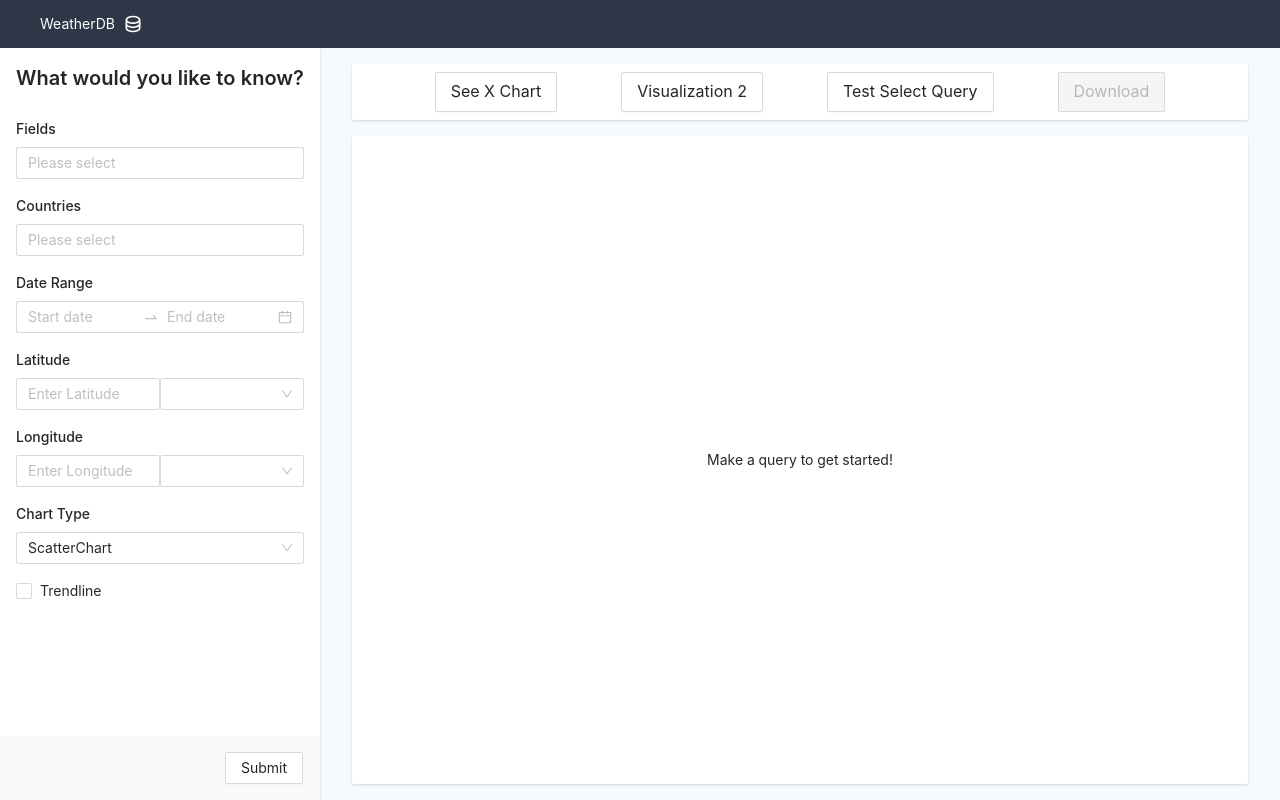
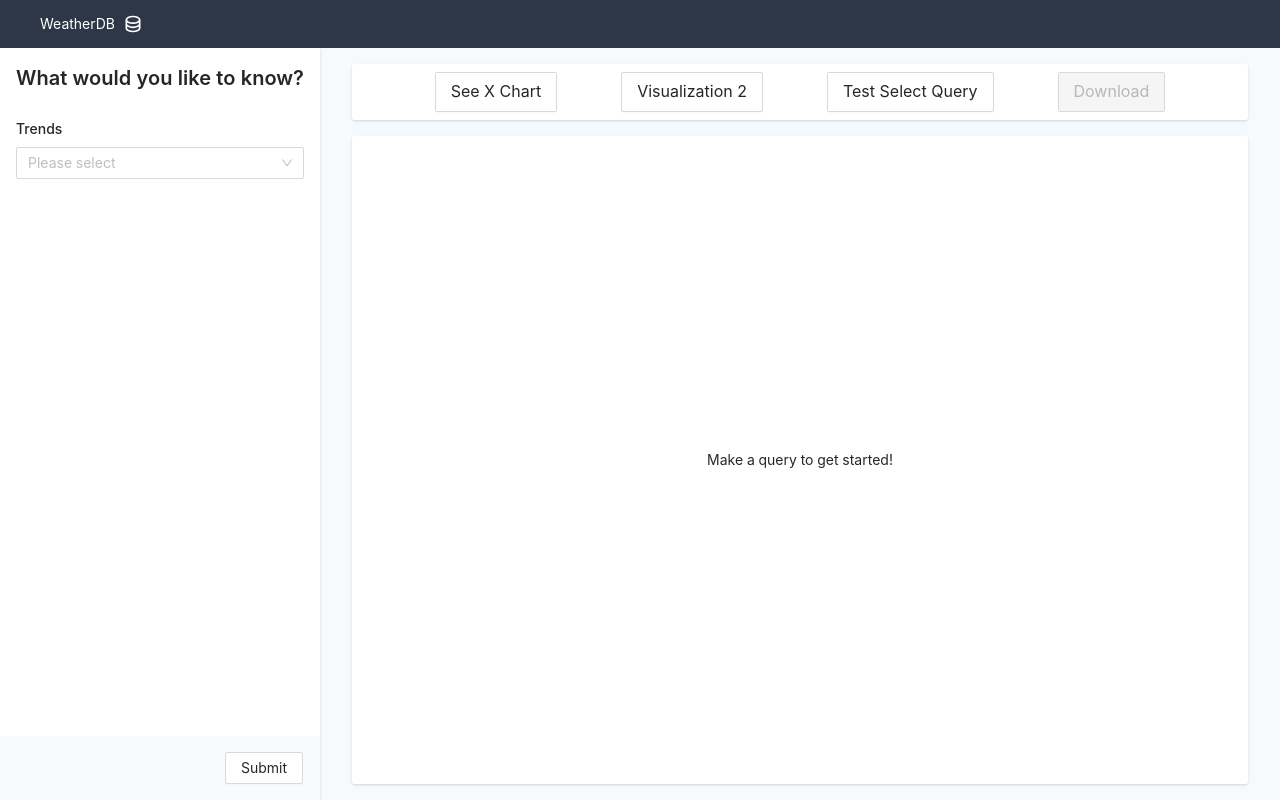
Before and after one commit to georgekolasa/weatherdb, a React (Create React App) app in the folder frontend/: page /query in a window 1280 px wide. Built offline with nearby package versions, Linux system fonts and the light colour scheme.

Commit message:
Changed query builder to a dropdown, added shell for hardcoded queries/chart configs in constants

```diff
--- a/frontend/src/components/QueryBuilder/QueryForm.js
+++ b/frontend/src/components/QueryBuilder/QueryForm.js
@@ -1,22 +1,14 @@
 import React from 'react';
-import { Select, Input, Form, Space, DatePicker, Checkbox } from 'antd';
+import { Select, Form, Space} from 'antd';
 import { useStore } from '../../stores';
-import { CHART_TYPES, dbFields, countries } from '../../util/constants';
+import { trendQueries, chartConfigs, trendNames } from '../../util/constants';
 import shallow from 'zustand/shallow';
 import './styles/Form.css';
 
-const { RangePicker } = DatePicker;
-
-const { Option } = Select;
-
-const fakeDatabaseColOptions = Array.from({ length: 5 }, (_, index) => (
-  <Option key={String(index)}>{index}</Option>
-));
-
 export default function QueryForm() {
-  const { chartOptions, chartConfig } = useStore(
+  const { chartOptions, chartType } = useStore(
     (state) => ({
-      chartConfig: state.chartConfig,
+      chartType: state.chartType,
       chartOptions: state.chartOptions,
     }),
     shallow
@@ -25,94 +17,20 @@ export default function QueryForm() {
   function onSubmit(data) {
     console.log(data);
   }
-  function toggleTrendline() {
-    // TODO: implement me
-  }
-  function testDateChange(range) {
-    if (range && Array.isArray(range)) {
-      const from = range[0].format('YYYY-MM-DD');
-      const to = range[1].format('YYYY-MM-DD');
 
-      console.log(`${from}-${to}`);
-      // TODO: STORE IN STATE OR JUST PUT SOMEWHERE TO BUILD QUERY
-    } else {
-      // RESET STATE FOR DATES
-    }
-  }
-
-  //TODO: set chart options in state based on input
-  // create query based on input
+  //TODO: set query and chart options in state based on input
 
   return (
     <Form style={{ paddingTop: '1rem' }} onSubmit={onSubmit}>
       <Space direction="vertical" size="middle" style={{ width: '100%' }}>
         <div>
-          <h4>Fields</h4>
+          <h4>Trends</h4>
           <Select
-            mode="multiple"
-            // allowClear
             style={{ width: '100%' }}
             placeholder="Please select"
-            // value = {}
-            options={dbFields}
-          >
-            {fakeDatabaseColOptions}
-          </Select>
-        </div>
-        <div>
-          <h4>Countries</h4>
-          <Select
-            mode="multiple"
-            // allowClear
-            style={{ width: '100%' }}
-            placeholder="Please select"
-            // value = {}
-            options={countries}
+            options={trendNames}
           >
           </Select>
-        </div>
-        <div>
-          <h4>Date Range</h4>
-          <RangePicker onChange={testDateChange} />
-        </div>
-        <Input.Group>
-          <div>
-            <h4>Latitude</h4>
-            <Select style={{width: '50%'}}>
-              <Option value='lessThan'>Less than</Option>
-              <Option value='greaterThan'>Greater than</Option>
-            </Select>
-            <Input style={{width: '50%'}} placeholder='Enter Latitude'/>
-          </div>
-        </Input.Group>
-        <Input.Group>
-          <div>
-            <h4>Longitude</h4>
-            <Select style={{width: '50%'}}>
-              <Option value='lessThan'>Less than</Option>
-              <Option value='greaterThan'>Greater than</Option>
-            </Select>
-            <Input style={{width: '50%'}} placeholder='Enter Longitude'/>
-          </div>
-        </Input.Group>
-        <div>
-          <h4>Chart Type</h4>
-          <Select
-            style={{ width: '100%' }}
-            options={Object.keys(CHART_TYPES).map((key) => {
-              return { label: CHART_TYPES[key], value: CHART_TYPES[key] };
-            })}
-            name="Chart Type"
-            value={chartConfig.chartType}
-          />
-        </div>
-
-        <div>
-          <Checkbox
-            name = "Trendline"
-            onChange={toggleTrendline}>
-              Trendline
-          </Checkbox>
         </div>
       </Space>
     </Form>
--- a/frontend/src/components/Visualization/Visualization.js
+++ b/frontend/src/components/Visualization/Visualization.js
@@ -7,17 +7,15 @@ import './Visualization.css';
 import CenteredDiv from '../CenteredDiv';
 
 export default function Visualization() {
-  const { data, loading, chartConfig, chartOptions } = useStore(
+  const { data, loading, chartType, chartOptions } = useStore(
     (state) => ({
       data: state.queryData,
       loading: state.loading,
-      chartConfig: state.chartConfig,
+      chartType: state.chartType,
       chartOptions: state.chartOptions,
     }),
     shallow
   );
-
-  const { chartType } = chartConfig;
 
   return (
     <div className="preview-layout">
--- a/frontend/src/stores/index.js
+++ b/frontend/src/stores/index.js
@@ -13,16 +13,14 @@ export const useStore = create((set) => ({
   AND EXTRACT (YEAR FROM DATE_TAKEN) > 1974
   GROUP BY EXTRACT (YEAR FROM DATE_TAKEN)
   ORDER BY EXTRACT (YEAR FROM DATE_TAKEN)`,
+  chartType: 'ScatterChart',
   loading: false,
   chartOptions: {
     title: 'Average Daily Temperatures in the United Kingdom, 1975 - Present',
-    hAxis: { title: 'Year', minValue: 1975},
+    hAxis: { format: '####', title: 'Year', minValue: 1975},
     vAxis: { title: 'Temperature (0.1 C)' },
-    trendlines: { 0: {}, color: 'orange' },
+    trendlines: { 0: {type: 'linear', color: 'orange'} },
     legend: 'none',
-  },
-  chartConfig: {
-    chartType: 'ScatterChart',
   },
 
   // END STORE VARIABLES
--- a/frontend/src/util/constants.js
+++ b/frontend/src/util/constants.js
@@ -1,3 +1,68 @@
+export const trendQueries = {
+  TREND1: ``,
+  TREND2: ``,
+  TREND3: ``,
+  TREND4: ``,
+  TREND5: ``,
+  TREND6: ``,
+  TEST_TREND:
+  `SELECT EXTRACT(YEAR FROM DATE_TAKEN),
+  ROUND(AVG(VALUE),2) FROM GARMON.READING
+  INNER JOIN GARMON.STATION USING(STATION_ID)
+  WHERE ELEMENT='TAVG' AND COUNTRY='UK'
+  AND EXTRACT (YEAR FROM DATE_TAKEN) > 1974
+  GROUP BY EXTRACT (YEAR FROM DATE_TAKEN)
+  ORDER BY EXTRACT (YEAR FROM DATE_TAKEN)`
+}
+
+export const chartConfigs = {
+  TREND1: {chartType: '', chartOptions: {
+
+  }
+},
+  TREND2: {chartType: '', chartOptions: {
+
+  }
+},
+  TREND3: {chartType: '', chartOptions: {
+
+  }
+},
+  TREND4: {chartType: '', chartOptions: {
+
+  }
+},
+  TREND5: {chartType: '', chartOptions: {
+
+  }
+},
+  TREND6: {chartType: '', chartOptions: {
+
+  }
+},
+  TEST_TREND: {chartType: 'ScatterChart', chartOptions: {
+    title: 'Average Daily Temperatures in the United Kingdom, 1975 - Present',
+    hAxis: { format: '####', title: 'Year', minValue: 1975},
+    vAxis: { title: 'Temperature (0.1 C)' },
+    trendlines: { 0: {type: 'linear', color: 'orange'} },
+    legend: 'none',
+  }
+}
+}
+
+export const trendNames = [
+  { label: 'Trend 1 name', value: 'TREND1'},
+  { label: 'Trend 2 name', value: 'TREND2'},
+  { label: 'Trend 3 name', value: 'TREND3'},
+  { label: 'Trend 4 name', value: 'TREND4'},
+  { label: 'Trend 5 name', value: 'TREND5'},
+  { label: 'Trend 6 name', value: 'TREND6'},
+  { label: 'Average daily temperatures in the United Kingdom', value: 'TEST_TREND'},
+]
+
+// Do we need anything below this? Queries and chart options will already be pre-selected. Leaving it for now.
+
+/*
 export const CHART_TYPES = {
   SCATTER: 'ScatterChart',
   LINE: 'LineChart',
@@ -29,3 +94,4 @@ export const countries = [
   {label: 'Iceland', value: 'IC'},
   {label: 'Canada', value: 'CA'}
 ]
+*/
```
